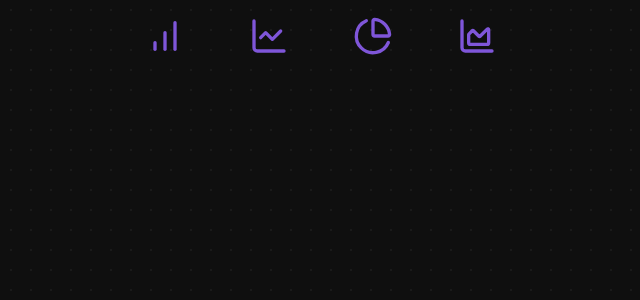
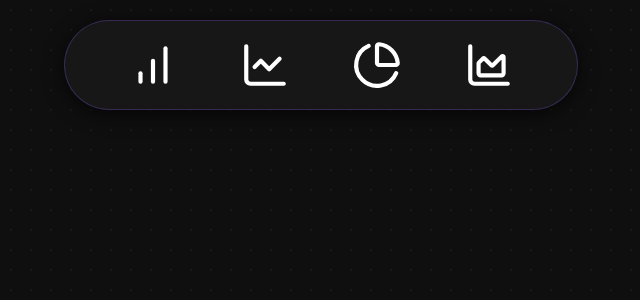
Before and after one commit to alvin-zhaf/Iris-deploy, a React (Vite) app in the folder frontend/: page /dashboard in a window 1280 px wide. Shown: the top 300 px of the page, without its empty margins (319-959 px from the left). Built offline with nearby package versions, Linux system fonts and the light colour scheme.

Commit message:
DING DONG DING DONG: BISMILLAH

```diff
--- a/frontend/src/screens/Dashboard.tsx
+++ b/frontend/src/screens/Dashboard.tsx
@@ -1,41 +1,120 @@
 import React from "react";
-import styled from "styled-components";
+import styled, { keyframes } from "styled-components";
+
 import { BarChart, LineChart, PieChart, AreaChart } from "lucide-react";
 
 // Container for the whole page with a dotted background.
 const DashboardContainer = styled.div`
-  position: absolute; /* Make the container absolutely positioned */
+  position: absolute;
   top: 0;
   left: 0;
   width: 100vw;
-  height: 100dvh;
+  height: 100vh;
   background-color: #0f0f0f;
   background-image: radial-gradient(circle, #1a1a1a 1px, transparent 1px);
   background-size: 20px 20px;
+
+`;
+
+// Floating, detached NavBar with a frosted glass effect,
+// using a background that blends with the overall theme.
+const FloatingNavBar = styled.nav`
+  position: fixed;
+  top: 20px;
+  left: 50%;
+  transform: translateX(-50%);
+  padding: 0.75rem 2rem;
+  background: rgba(25, 25, 25, 0.95);
+  backdrop-filter: blur(12px);
+  border: 1px solid rgba(127, 86, 217, 0.3);
+  border-radius: 50px;
+  box-shadow: 0px 4px 20px rgba(0, 0, 0, 0.7);
+  z-index: 999;
+  transition: box-shadow 0.3s ease, border 0.3s ease;
+  width: 35%;
+
+  &:hover {
+    box-shadow: 0px 6px 30px rgba(127, 86, 217, 0.4);
+    border: 1px solid rgba(127, 86, 217, 0.6);
+  }
+`;
+
+
+// Container for the icons inside the floating navbar.
+const IconsWrapper = styled.div`
   display: flex;
   justify-content: center;
-  align-items: flex-start; /* Align items to the top */
+  align-items: center;
+   justify-content: space-between;
 `;
 
-// Container for the icons at the top of the page.
-const IconsWrapper = styled.div`
+/**
+ * IconItem is a 64x64 container that centers the larger icon.
+ * It features a circular highlight that fades in on hover,
+ * and the icon's stroke color transitions from white to another color when hovered or clicked.
+ */
+const IconItem = styled.div`
+  position: relative;
+  margin: 0 1.5rem;
+  cursor: pointer;
+  width: 64px;
+  height: 64px;
   display: flex;
-  justify-content: center; /* Center icons horizontally */
+  justify-content: center;
   align-items: center;
-  width: 100%;
-  margin-top: 1rem; /* Add a little space from the top */
+
+
+  /* Circular highlight behind the icon */
+  &::before {
+    content: "";
+    position: absolute;
+    width: 64px;
+    height: 64px;
+    border-radius: 50%;
+    background-color: #7f56d9;
+    opacity: 0;
+    transition: opacity 0.3s ease;
+    z-index: -1;
+  }
+
+  &:hover::before {
+    opacity: 0.15;
+  }
+
+  svg {
+    stroke: #fff;
+    transition: stroke 0.2s ease;
+  }
+
+  &:hover svg {
+    stroke: #a288f4;
+  }
+
+  &:active svg {
+    stroke: #ff4081; /* Accent color on click */
+  }
 `;
 
-// Main Dashboard functional component (with only icons).
 const Dashboard: React.FC = () => {
   return (
     <DashboardContainer>
-      <IconsWrapper>
-        <BarChart size={40} color="#7f56d9" style={{ margin: "0  2rem" }} />
-        <LineChart size={40} color="#7f56d9" style={{ margin: "0 2rem" }} />
-        <PieChart size={40} color="#7f56d9" style={{ margin: "0 2rem" }} />
-        <AreaChart size={40} color="#7f56d9" style={{ margin: "0 2rem" }} />
-      </IconsWrapper>
+      <FloatingNavBar>
+        <IconsWrapper>
+          <IconItem>
+            <BarChart size={50} color="#000" />
+          </IconItem>
+          <IconItem>
+            <LineChart size={50} />
+          </IconItem>
+          <IconItem>
+            <PieChart size={50} />
+          </IconItem>
+          <IconItem>
+            <AreaChart size={50} />
+          </IconItem>
+        </IconsWrapper>
+      </FloatingNavBar>
+      {/* Future dashboard content can go here */}
     </DashboardContainer>
   );
 };
```
